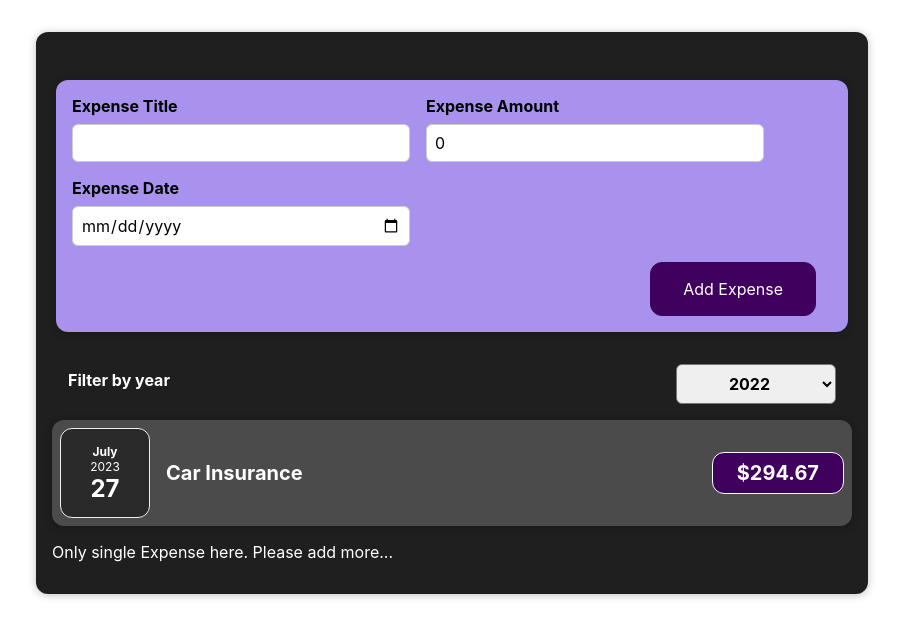
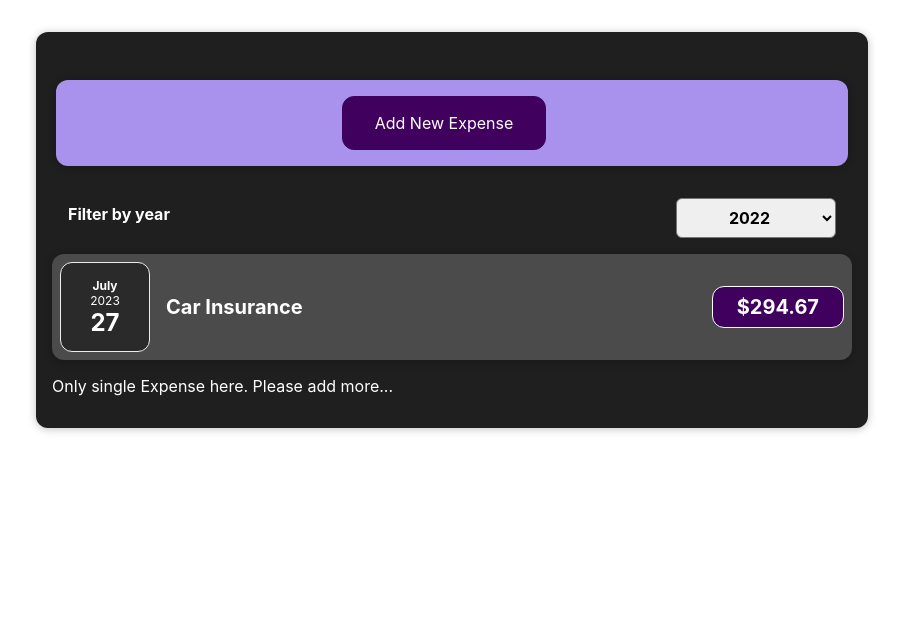
Before and after one commit to myrnd-vivek/expense-tracker-react, a React (Create React App) app: page / in a window 1280 px wide. Shown: the top 638 px of the page, without its empty margins (188-1091 px from the left). Built offline with nearby package versions, Linux system fonts and the light colour scheme.

Commit message:
Completed challenges on conditional rendering

```diff
--- a/src/App.js
+++ b/src/App.js
@@ -17,6 +17,7 @@ const INTIAL_EXPENSE = [
 const App = () => {
   const [expense,setExpense] = useState(INTIAL_EXPENSE);
   const [filteredYear, setFilteredYear] = useState('2022');
+  const [IsOpen, setIsOpen] = useState(false);
 
   const addExpenseHandler = (expense) => {
     console.log(expense);
@@ -37,7 +38,7 @@ const App = () => {
 
   return (
     <Card className='expenses'>
-      <NewExpense addExpenseHandler={addExpenseHandler} />
+      <NewExpense addExpenseHandler={addExpenseHandler} IsOpen={IsOpen} setIsOpen={setIsOpen}/>
 			<ExpenseFilter selected={filteredYear} dropDownChangeHandler={filterChangeHandler}/>
       {
         expense.map((item,index) => {
--- a/src/components/new-expense/ExpenseForm.js
+++ b/src/components/new-expense/ExpenseForm.js
@@ -1,7 +1,7 @@
 import React, { useState } from "react";
 import "./expense-form.css";
 
-const ExpenseForm = ({ saveExpenseDataHandler }) => {
+const ExpenseForm = ({ saveExpenseDataHandler,setIsOpen }) => {
 	const [title, setTitle] = useState("");
 	const [amount, setAmount] = useState(0);
 	const [date, setDate] = useState("");
@@ -58,6 +58,7 @@ const ExpenseForm = ({ saveExpenseDataHandler }) => {
 				</div>
 			</div>
 			<div className="new-expense__actions">
+				<button onClick={() => setIsOpen(false)}>Cancel</button>
 				<button onClick={submitHandler}>Add Expense</button>
 			</div>
 		</form>
--- a/src/components/new-expense/NewExpense.js
+++ b/src/components/new-expense/NewExpense.js
@@ -1,16 +1,21 @@
-import React from 'react';
-import './newExpense.css';
-import ExpenseForm from './ExpenseForm';
+import React from "react";
+import "./newExpense.css";
+import ExpenseForm from "./ExpenseForm";
 
-const NewExpense = ({addExpenseHandler}) => {
-  const saveExpenseDataHandler = (data) => {
-    addExpenseHandler(data)
-  }
-  return (
-    <div className='new-expense'>
-      <ExpenseForm  saveExpenseDataHandler={saveExpenseDataHandler}/>
-    </div>
-  )
-}
+const NewExpense = ({ addExpenseHandler, IsOpen, setIsOpen }) => {
+	const saveExpenseDataHandler = (data) => {
+		addExpenseHandler(data);
+    setIsOpen(false)
+	};
+	return (
+		<div className="new-expense">
+			{IsOpen ? (
+				<ExpenseForm saveExpenseDataHandler={saveExpenseDataHandler} setIsOpen={setIsOpen}/>
+			) : (
+				<button onClick={() => setIsOpen(true)}>Add New Expense</button>
+			)}
+		</div>
+	);
+};
 
-export default NewExpense
+export default NewExpense;
```
